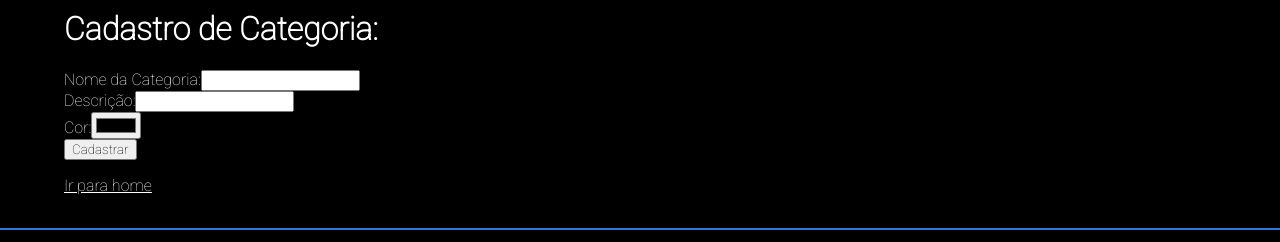
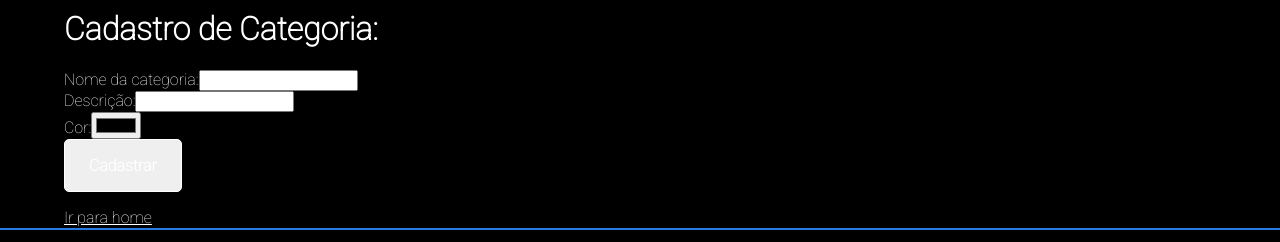
Before and after one commit to pedro-pimentel/pedroflix, a React (Create React App) app: page /cadastro/categoria in a window 1280 px wide. Shown: the part 151-393 px from the top of the page. Built offline with nearby package versions, Linux system fonts and the light colour scheme.

Commit message:
Usando prop-types/Instalação ESLint(npx eslint --init)

```diff
--- a/src/componentes/button/index.js
+++ b/src/componentes/button/index.js
@@ -1,6 +1,6 @@
 import styled from 'styled-components';
-//import { Link } from 'react-router-dom';
-//para usar o link, basta trocar o button por (Link) importando o link do react-router-dom
+// import { Link } from 'react-router-dom';
+// para usar o link, basta trocar o button por (Link) importando o link do react-router-dom
 const Button = styled.button`
 color: var(--white);
 border: 1px solid var(--white);
--- /dev/null
+++ b/src/componentes/formField/index.js
@@ -0,0 +1,42 @@
+import React from 'react';
+import PropTypes from 'prop-types';
+
+function FormField({
+  label, type, name, value, onChange,
+}) {
+  const fieldId = `id_${name}`;
+
+  return (
+    <div>
+      <label
+        htmlFor={fieldId}
+      >
+        {label}
+        :
+        <input
+          id={fieldId}
+          type={type}
+          value={value}
+          name={name}
+          onChange={onChange}
+        />
+      </label>
+    </div>
+  );
+}
+
+FormField.defaultProps = {
+  type: 'text',
+  value: '',
+  onChange: () => {},
+};
+
+FormField.propTypes = {
+  label: PropTypes.string.isRequired,
+  type: PropTypes.string,
+  name: PropTypes.string.isRequired,
+  value: PropTypes.string,
+  onChange: PropTypes.func,
+};
+
+export default FormField;
--- a/src/pages/cadastro/categoria/index.js
+++ b/src/pages/cadastro/categoria/index.js
@@ -1,104 +1,96 @@
 import React, { useState } from 'react';
 import { Link } from 'react-router-dom';
 import PageDefault from '../../../componentes/pageDefault';
+import FormField from '../../../componentes/formField';
+import Button from '../../../componentes/button';
 
 function CadastroCategoria() {
   const valoresIniciais = {
     nome: '',
     descricao: '',
-    cor: ''
-  }
+    cor: '',
+  };
 
   const [categorias, setCategorias] = useState([]);
   const [values, setValues] = useState('Valor inicial');
 
-
-  function setValue(chave,valor){
+  function setValue(chave, valor) {
     setValues({
       ...values,
       [chave]: valor,
-    })
+    });
   }
 
-  function handleChange(info){
+  function handleChange(info) {
+    // const { getAttribute, value } = info.target;
     setValue(
       info.target.getAttribute('name'),
-      info.target.value
+      info.target.value,
+      // getAttribute('name'),
+      // value
     );
   }
 
   return (
     <PageDefault>
-      <h1>Cadastro de Categoria: {values.nome}</h1>
+      <h1>
+        Cadastro de Categoria:
+        {values.nome}
+      </h1>
 
-      <form onSubmit={function handleSubmit(infoEvento){
+      <form onSubmit={function handleSubmit(infoEvento) {
         infoEvento.preventDefault();
         setCategorias([
           ...categorias,
-          values
+          values,
         ]);
 
         setValues(valoresIniciais);
-      }}>
+      }}
+      >
 
-        <div>
-          <label>
-            Nome da Categoria:
-            <input
+        <FormField
+          label="Nome da categoria"
           type="text"
+          name="nome"
           value={values.nome}
-              name="nome"
           onChange={handleChange}
         />
-          </label>
-        </div>
 
-        <div>
-          <label>
-            Descrição:
-            <input
-              type="text"
+        <FormField
+          label="Descrição"
+          type="textarea"
+          name="descricao"
           value={values.descricao}
-              name="descricao"
           onChange={handleChange}
         />
-          </label>
-        </div>
 
-        <div>
-          <label>
-            Cor:
-            <input
+        <FormField
+          label="Cor"
           type="color"
+          name="cor"
           value={values.cor}
-              name="cor"
           onChange={handleChange}
         />
-          </label>
-        </div>
 
-
-        <button>
+        <Button>
           Cadastrar
-        </button>
+        </Button>
       </form>
 
       <ul>
-        {categorias.map((categoria, indice) =>{
-          return(
-            <li key={`${categoria}${indice}`} >
+        {categorias.map((categoria, indice) => (
+          <li key={`${categoria}${indice}`}>
             {categoria.nome}
           </li>
-          )
-
-        })}
+        ))}
       </ul>
 
       <Link to="/">
         Ir para home
       </Link>
     </PageDefault>
-  )
+  );
 }
 
 export default CadastroCategoria;
```
Also changed, not shown: package.json (+9 -0 lines), .eslintrc.js (added), 1 other file (tests, documents, lock files or other folders). Lines whose indentation alone changed are shown as unchanged.
